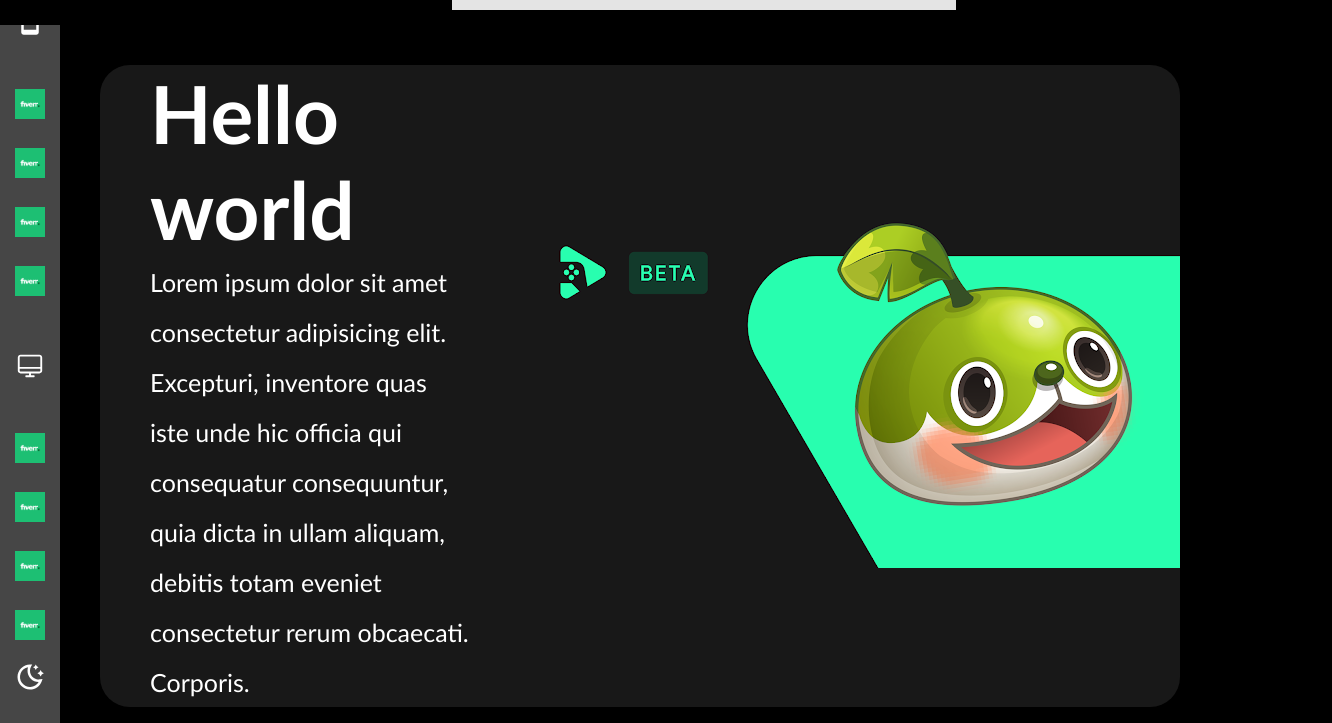
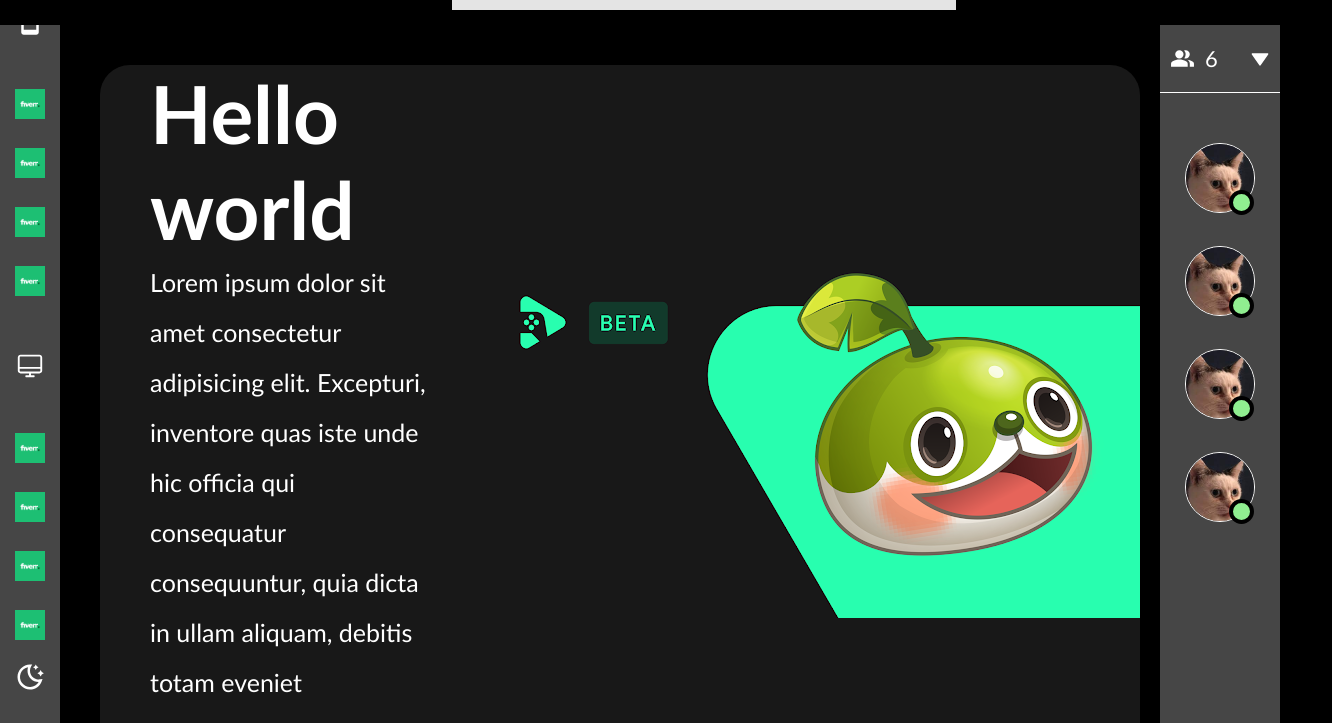
Before and after one commit to mbimoad/TKGPlaystore, a plain HTML site: page index.html in a window 1280 px wide. Shown: the part 75-798 px from the top of the page, 1332 px wide, since content can reach past the window. Drawn offline with Linux system fonts and the light colour scheme.

Commit message:
with online user

```diff
--- a/assets/styles/style.scss
+++ b/assets/styles/style.scss
@@ -124,9 +124,61 @@ aside.latest-created {
 }
 
 aside.user-online {
+    padding-top: 100px;
     right: 0;
     bottom: 0;
     top: 0;
+    width: 120px;
+    justify-content:flex-start;
+    .active:first-child {
+        // border: 1px solid red;
+        display:flex;
+        align-items:center;
+        justify-content:space-between;
+        width: 100%;
+        padding: 20px 10px;
+        border-bottom: 1px solid white;
+        .left {
+            display:flex;
+            align-items:center;
+            gap: 10px;
+            img {
+                width: 25px;
+                height: 25px;
+            } p {
+                font-size: 22px;
+            }
+        } img {
+            width: 20px;
+            height: 20px;
+        }
+    }
+
+    .active:nth-child(2) {
+        display:flex;
+        flex-direction:column;
+        gap: 30px;
+        .active-user {
+            position:relative;
+            img {
+                border-radius: 50%;
+                width: 70px;
+                height: 70px;
+                object-fit:cover;
+                object-position:center center;
+                border: 1px solid white;
+            } .dot {
+                width: 25px;
+                height: 25px;
+                position:absolute;
+                right: 1px;
+                bottom: 1px;
+                background:lightgreen;
+                border-radius: 50%;
+                border: 4px solid black;
+            }
+        }
+    }
 }
 
 aside {
@@ -169,6 +221,7 @@ aside {
 .container {
     padding:140px 100px;
     padding-bottom: 70px;
+    padding-right: 140px;
     .cover-header {
         // border:1px solid blue;
         display:flex;
@@ -343,6 +396,7 @@ footer {
     position: relative;
     z-index:1;
     padding:20px 100px;
+    padding-right: 140px;
     border:1px solid red;
     display:flex;
     align-items: center;
--- a/index.html
+++ b/index.html
@@ -89,27 +89,36 @@
         </div>
     </aside>
 
-    <!-- <aside class="user-online">
-        <div class="mobile">
-            <img src="./assets/icon/user.svg">
-            <ul>
-                <li><a href="#">
-                    <img src="./assets/image/fiverr.png">
-                </a></li>
-                <li><a href="#">
-                    <img src="./assets/image/fiverr.png">
-                </a></li>
-                <li><a href="#">
-                    <img src="./assets/image/fiverr.png">
-                </a></li>
-                <li><a href="#">
-                    <img src="./assets/image/fiverr.png">
-                </a></li>
-            </ul>
+    <aside class="user-online">
+        <div class="active">
+            <div class="left">
+                <img src="./assets/icon/group.svg">
+                <p>6</p>
+            </div>
+            <img src="./assets/icon/arrow.svg">
+        </div>
+
+        <div class="active">
+            <div class="active-user" title="172.70.70.57">
+                <img src="./assets/image/buscemi.jpg">
+                <div class="dot"></div>
+            </div>
+            <div class="active-user">
+                <img src="./assets/image/buscemi.jpg">
+                <div class="dot"></div>
+            </div>
+            <div class="active-user">
+                <img src="./assets/image/buscemi.jpg">
+                <div class="dot"></div>
+            </div>
+            <div class="active-user">
+                <img src="./assets/image/buscemi.jpg">
+                <div class="dot"></div>
+            </div>
         </div>
 
 
-    </aside> -->
+    </aside>
 
     <div class="container">
         <div class="cover-header">
```
Also changed, not shown: assets/icon/arrow.svg (added), assets/icon/group.svg (added), assets/image/buscemi.jpg (added), assets/styles/style.css, 1 other file.
